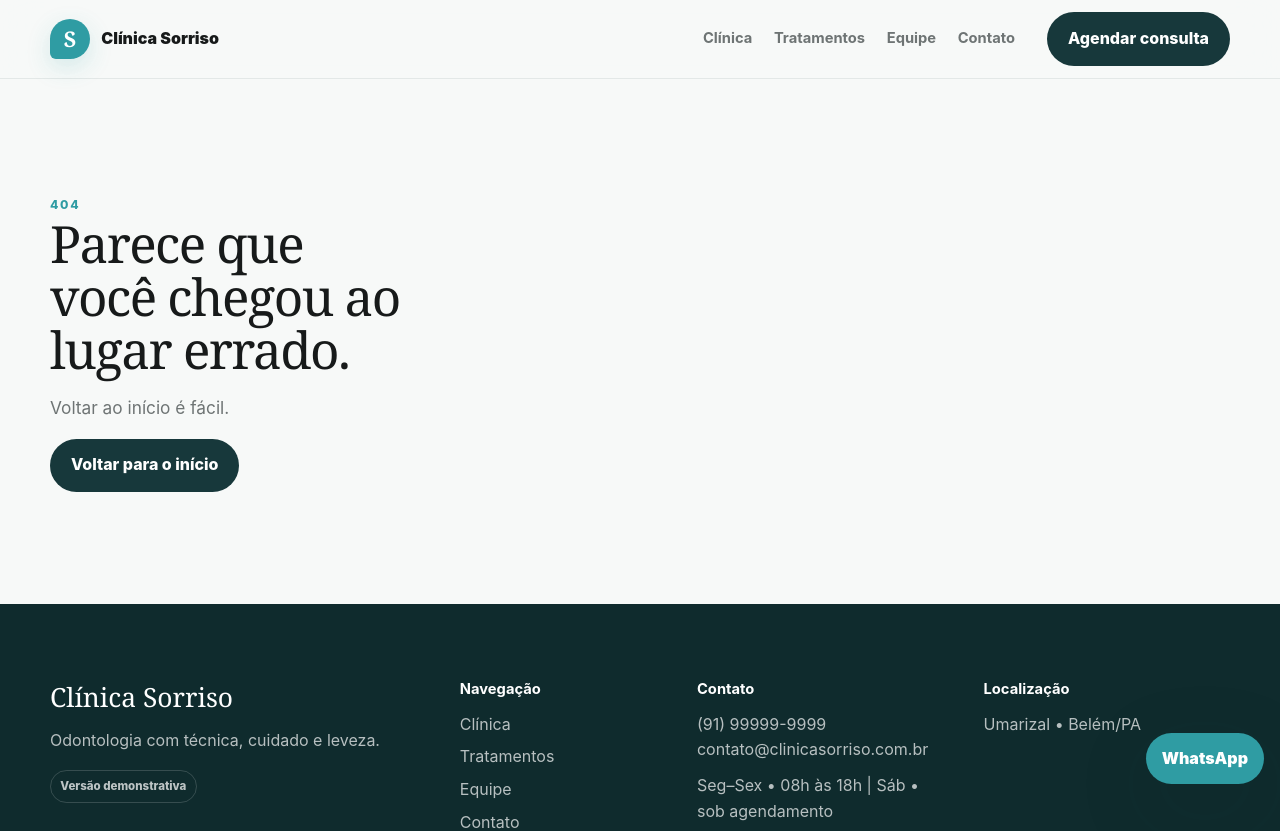
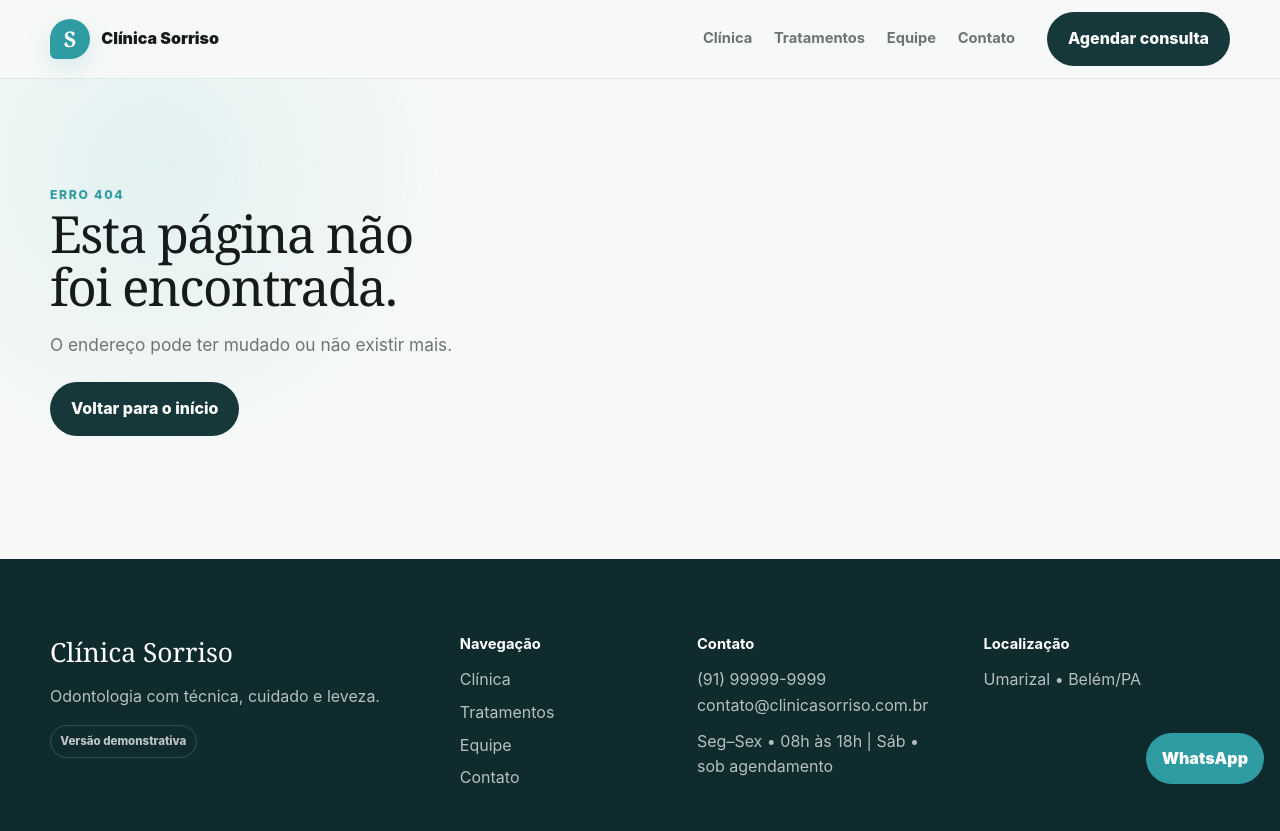
Before and after one commit to mandresoeiro/Clinica-Sorriso, a React (Vite) app: page /404 in a window 1280 px wide. Shown: the top 831 px of the page. Built offline with nearby package versions, Linux system fonts and the light colour scheme.

Commit message:
refactor: polish internal pages for demo release

```diff
--- a/src/pages/NotFound.tsx
+++ b/src/pages/NotFound.tsx
@@ -1,2 +1,16 @@
-import { Button } from '../components/ui/Button'
-export function NotFound(){return <section className="section"><div className="container"><span className="eyebrow">404</span><h1 className="title">Parece que você chegou ao lugar errado.</h1><p className="lead">Voltar ao início é fácil.</p><Button href="/">Voltar para o início</Button></div></section>}
+import { Link } from 'react-router-dom'
+
+export function NotFound() {
+  return (
+    <section className="page-hero">
+      <div className="container">
+        <span className="eyebrow">Erro 404</span>
+        <h1 className="title">Esta página não foi encontrada.</h1>
+        <p className="lead">O endereço pode ter mudado ou não existir mais.</p>
+        <div className="page-actions">
+          <Link className="button button--primary" to="/">Voltar para o início</Link>
+        </div>
+      </div>
+    </section>
+  )
+}
```
